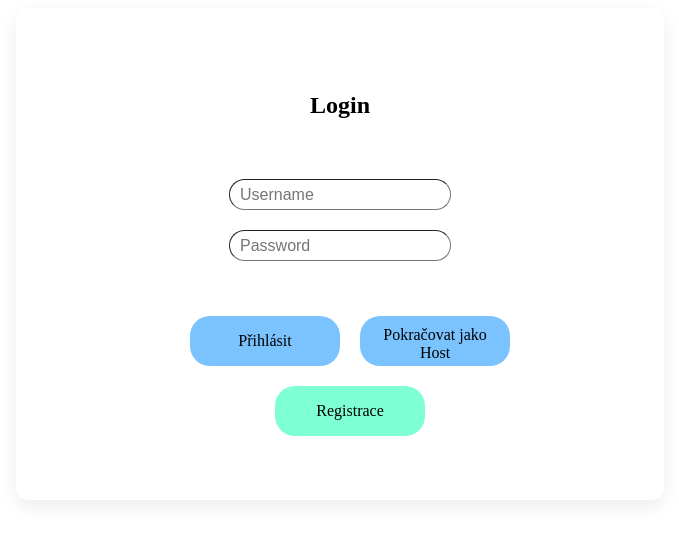
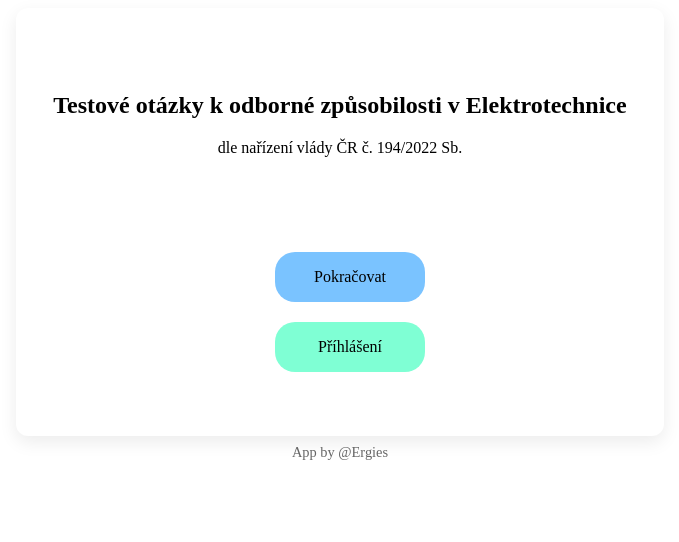
Before and after one commit to ergies-techie/etest-webapp, a Flask app: page /login in a window 1280 px wide. Shown: the top 542 px of the page, without its empty margins (300-979 px from the left). Run offline with Flask 3, Linux system fonts and the light colour scheme.

Commit message:
removed login, finished test script, edited naming

```diff
--- a/app.py
+++ b/app.py
@@ -10,7 +10,7 @@ QUESTIONS_DB = os.path.join(BASE_DIR, 'db', 'questions.db')
 USERS_DB = os.path.join(BASE_DIR,'db', 'users.db')
 
 app = Flask(__name__)
-app.secret_key = 'CHANGE_THIS_TO_A_RANDOM_SECRET'  # IMPORTANT: replace in production
+app.secret_key = 'THIS_IS_MY_KEY_WHICH_IS_A_GREAT_SECRET@ERGIES'  # IMPORTANT: replace in production
 app.config['JSON_SORT_KEYS'] = False
 
 # -------------------- Users DB helpers --------------------
@@ -231,7 +231,7 @@ def logout():
 @login_required
 def getMyOptions():
     admin = {"id":0, "text":"admin panel", "href":"/adminPanelOld"}
-    response = [{"id": 1, "text": "Test na nečisto", "href":"/mockTest"},
+    response = [{"id": 1, "text": "Test", "href":"/mockTest"},
                 {"id":2, "text":"Všechny otázky", "href":"/allQuestions"}]
     userID = session.get('user_id')
 
--- a/static/css/main.css
+++ b/static/css/main.css
@@ -97,3 +97,10 @@ button.user {
 button.logout {
     background-color: #c71f1f;
 }
+
+.meta {
+    margin-top: 0.5rem;
+    color: #666;
+    font-size: 0.9rem;
+    text-align: center;
+}
--- a/static/js/login.js
+++ b/static/js/login.js
@@ -1,5 +1,5 @@
 document.addEventListener("DOMContentLoaded", () => {
-    const loginBtn = document.getElementById("login-btn");
+    const loginBtn = document.getElementById("register-save");
     const guestBtn = document.getElementById("guest-btn");
     loginBtn.addEventListener("mouseenter", () => {loginBtn.style.backgroundColor = "#3da8ff"});
     loginBtn.addEventListener("mouseleave", () => {loginBtn.style.backgroundColor = "#7ac3ff"});
@@ -17,8 +17,8 @@ document.addEventListener("DOMContentLoaded", () => {
 
 async function loginButtonClicked() {
 
-        const username = document.getElementById("username").value;
-        const password = document.getElementById("password").value;
+        const username = document.getElementById("usernameReg").value;
+        const password = document.getElementById("passwordReg").value;
 
         const response = await fetch("/api/login", {
             method: "POST",
--- a/templates/dashboard.html
+++ b/templates/dashboard.html
@@ -19,6 +19,7 @@
                 <h2 class="cardItem">Dashboard</h2>
                 <div class="cardItem" id="menu"></div>
             </div>
+            <div class="meta">App by @Ergies</div>
     </div>
     <script src="{{ url_for('static', filename='js/userPanel.js') }}"></script>
     <script src="{{ url_for('static', filename='js/dashboard.js') }}"></script>
--- a/templates/login.html
+++ b/templates/login.html
@@ -9,10 +9,13 @@
 <body>
     <div class="container">
         <div class="card">
-            <h2 class="cardItem">Login</h2>
+
+            <h2 class="cardItem">Testové otázky k odborné způsobilosti v Elektrotechnice</h2>
+            <div class="cardItem" style="margin-top: -40px;">dle nařízení vlády ČR č. 194/2022 Sb.</div>
+
                 <div id="popupOverlay" class="popup-overlay">
                     <div class="popup">
-                        <p>Registrovaní uživatelé vidí jak odpovídali.</p>
+                        <p>Log-in</p>
                         <div class="cardItem" style="margin-top: 20px;">
                             <input id="usernameReg" type="text" placeholder="Username" class="input">
                         </div>
@@ -20,7 +23,7 @@
                             <input id="passwordReg" type="password" placeholder="Password" class="input">
                         </div>
                         <div class="cardItem twoButtons">
-                            <button id="register-save" class="button login">Uložit</button>
+                            <button id="register-save" class="button login">Pokračovat</button>
                             <button id="closePopup" class="button login close-btn">Zavřít</button>
                         </div>
                     </div>
@@ -28,21 +31,22 @@
 
 
             <div class="cardItem">
-                <input id="username" type="text" placeholder="Username" class="input">
+                <input id="username" type="text" placeholder="Username" class="input" style="display: none;">
             </div>
             <div class="cardItem">
-                 <input id="password" type="password" placeholder="Password" class="input">
+                 <input id="password" type="password" placeholder="Password" class="input" style="display: none;">
             </div>
             <div class="cardItem twoButtons">
-                <button id="login-btn" class="button login">Přihlásit</button>
-                <button id="guest-btn" class="button login">Pokračovat jako Host</button>
+                <button id="login-btn" class="button login" style="display: none;">Přihlásit</button>
+                <button id="guest-btn" class="button login">Pokračovat</button>
             </div>
             <div class="cardItem">
-                <button id="openPopup" class="button login" style="background-color: aquamarine; margin-top: 0px;">Registrace</button>
+                <button id="openPopup" class="button login" style="background-color: aquamarine; margin-top: 0px;">Příhlášení</button>
             </div>
             <p id="msg" class="cardItem"></p>
         </div>
     </div>
+    <div class="meta">App by @Ergies</div>
     </div>
     <script src="{{ url_for('static', filename='js/login.js') }}"></script>
 </body>
--- a/templates/mTest.html
+++ b/templates/mTest.html
@@ -23,6 +23,7 @@
             </div>
             <div class="card Qlist">
             <div class="cardItem questionsList" id="questionsList"></div>
+            <div class="meta">App by @Ergies</div>
     </div>
     <script src="{{ url_for('static', filename='js/userPanel.js') }}"></script>
     <script src="{{ url_for('static', filename='js/mTest.js') }}"></script>
--- a/templates/questions.html
+++ b/templates/questions.html
@@ -24,6 +24,7 @@
             <div class="card Qlist">
             <div class="cardItem questionsList" id="questionsList"></div>
         </div>
+        <div class="meta">App by @Ergies</div>
     </div>
     <script src="{{ url_for('static', filename='js/userPanel.js') }}"></script>
     <script src="{{ url_for('static', filename='js/questions.js') }}"></script>
```
Also changed, not shown: static/js/mTest.js (+20 -2 lines), 1 other file.
